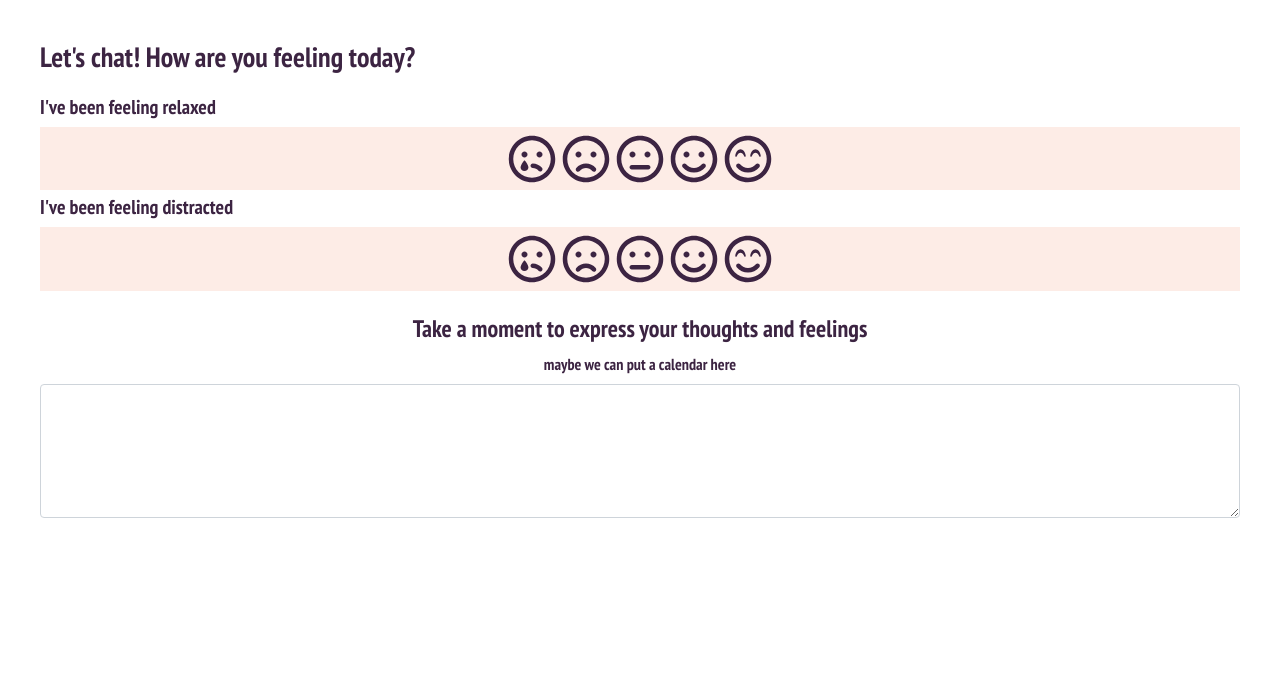
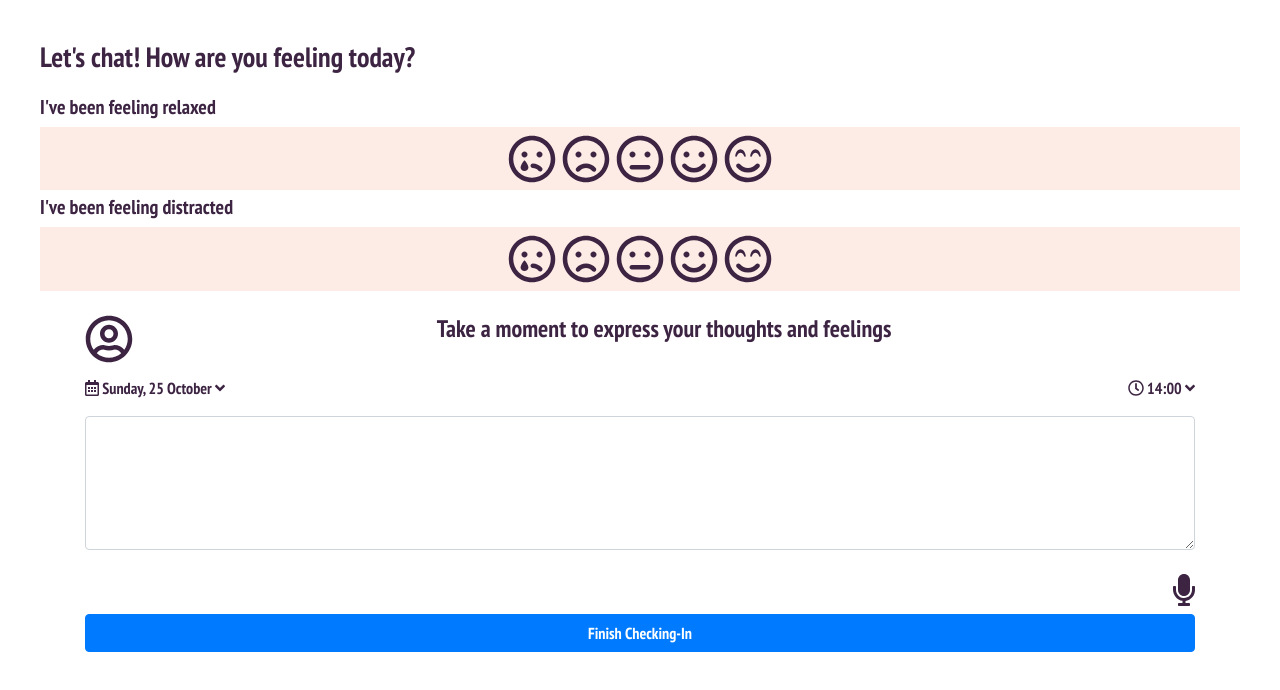
Before and after one commit to amandachau36/smiling-minds, a React (Create React App) app: page / in a window 1280 px wide. Shown: the top 690 px of the page. Built offline with nearby package versions, Linux system fonts and the light colour scheme.

Commit message:
added emojis for calender, clock, avatar and button (#3)
Co-authored-by: Thanh <tdn888@gmail.com>

```diff
--- a/src/Journal.js
+++ b/src/Journal.js
@@ -1,16 +1,44 @@
 import 'bootstrap/dist/css/bootstrap.min.css';
 import React, {Component} from "react";
 import Form from 'react-bootstrap/Form';
+import Button from 'react-bootstrap/Button';
+import { library } from '@fortawesome/fontawesome-svg-core';
+import {FontAwesomeIcon} from "@fortawesome/react-fontawesome";
+import { faCalendarAlt } from '@fortawesome/free-regular-svg-icons'
+import { faClock } from '@fortawesome/free-regular-svg-icons'
+import { faMicrophone } from '@fortawesome/free-solid-svg-icons'
+import { faAngleDown } from '@fortawesome/free-solid-svg-icons'
+import { faUserCircle } from '@fortawesome/free-regular-svg-icons'
+
+
+library.add(faCalendarAlt, faClock, faMicrophone, faAngleDown, faUserCircle);
 
 class Journal extends Component {
     render() {
         return (
-            <div>
-                <h4>Take a moment to express your thoughts and feelings</h4>
+            <div className='container'>
+                <div>
+                    <div className='float-left'>
+                        <FontAwesomeIcon icon={['far', 'user-circle']} size="3x"/>
+                    </div>
+                    <div>
+                        <h4> Take a moment to express your thoughts and feelings</h4>
+                    </div>
+                </div>
+                <br/>
                 <Form.Group>
-                    <Form.Label>maybe we can put a calendar here</Form.Label>
+                    <div className='float-left'>
+                        <p><FontAwesomeIcon icon={['far', 'calendar-alt']} /> Sunday, 25 October <FontAwesomeIcon icon={['fas', 'angle-down']} /></p>
+                    </div>
+                    <div className='float-right'>
+                        <p><FontAwesomeIcon icon={['far', 'clock']} /> 14:00 <FontAwesomeIcon icon={['fas', 'angle-down']} /></p>
+                    </div>
                     <Form.Control as="textarea" rows={5} />
+                    <br/>
+                    <FontAwesomeIcon className='float-right' id='microphone' icon={['fas', 'microphone']} size="2x" />
+                    <br />
                 </Form.Group>
+                <Button block variant="primary">Finish Checking-In</Button>{' '}
             </div>
         );
     }
```
